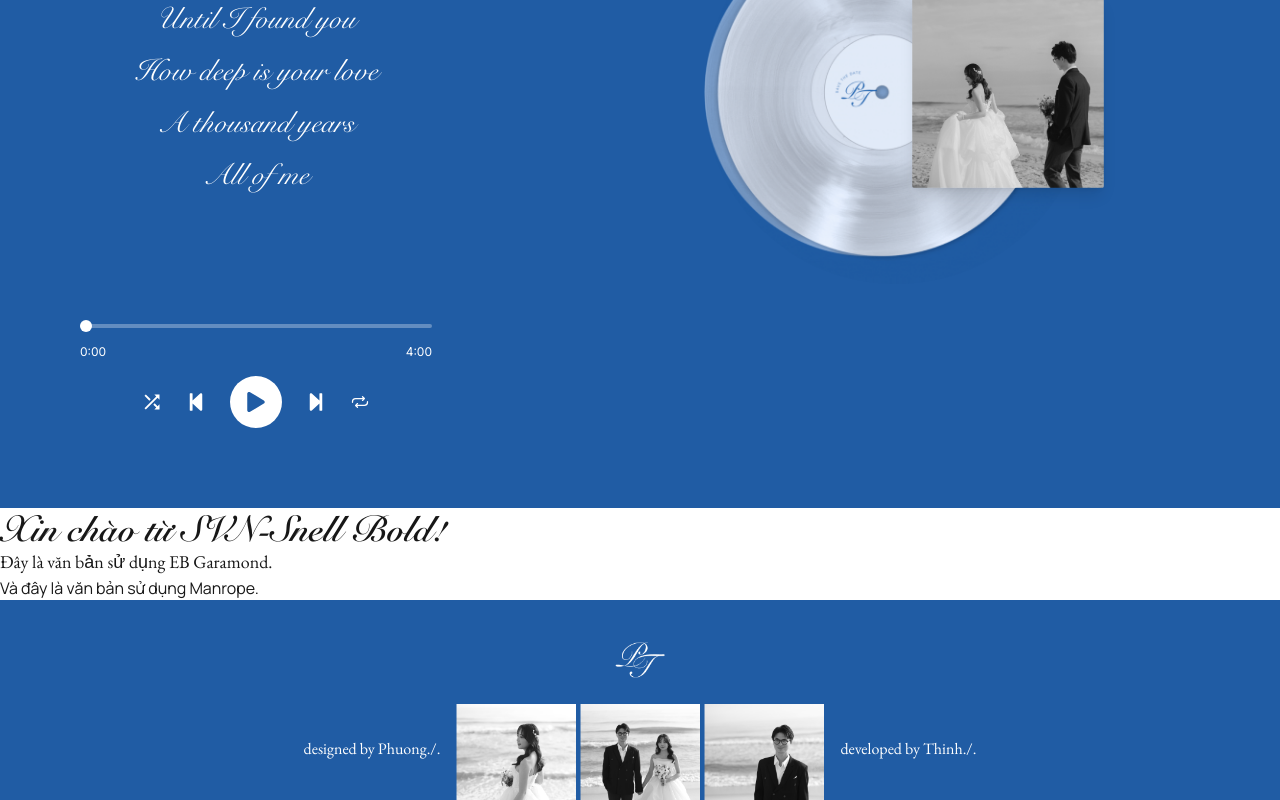
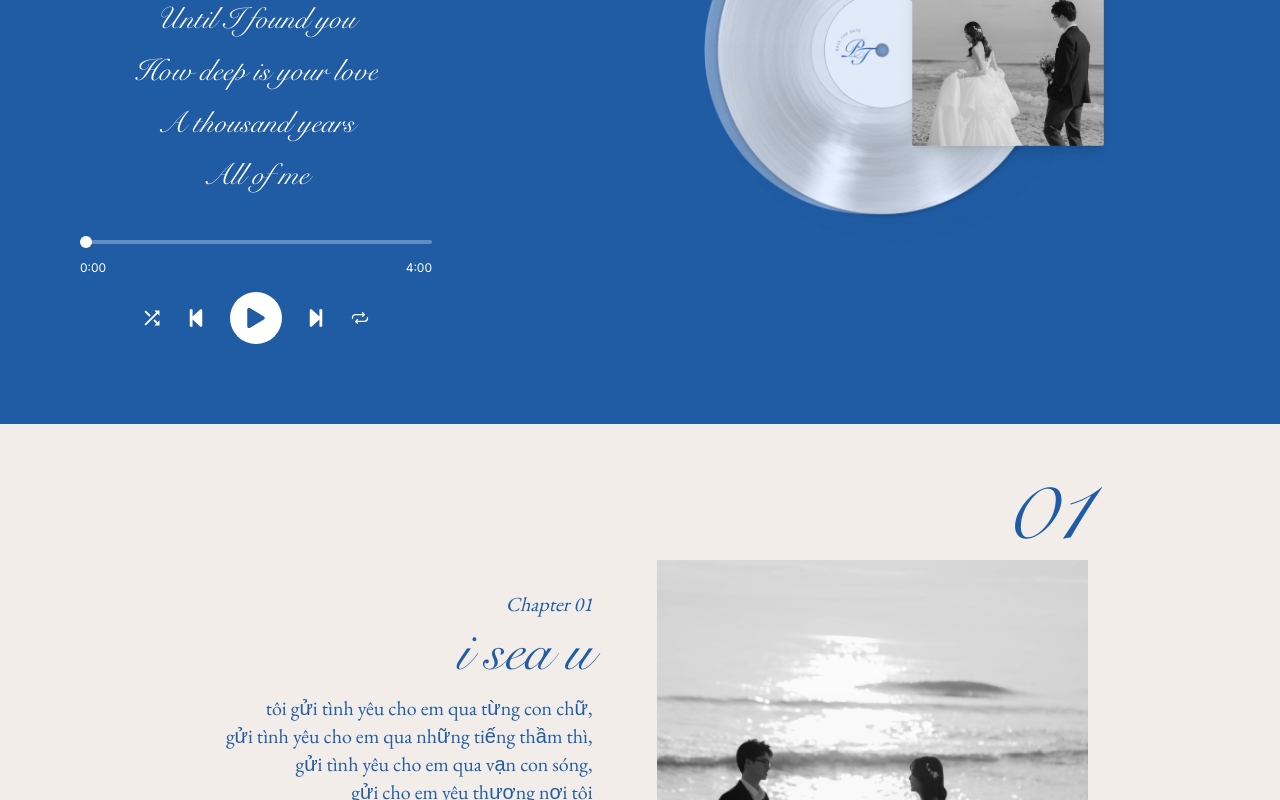
Before and after one commit to tudacoding/wedding-player, a Next.js app: page / in a window 1280 px wide. Shown: the part 1092-1892 px from the top of the page. Built offline with nearby package versions, Linux system fonts and the light colour scheme.

Commit message:
add home chapter

```diff
--- /dev/null
+++ b/src/app/modules/home/HomeChapter.tsx
@@ -0,0 +1,109 @@
+/* eslint-disable react/no-unescaped-entities */
+import Image from "next/image";
+
+const ViewPhotoButton = () => {
+  return (
+    <p className="font-manrope text-sm text-primary mt-8 hover:opacity-80 cursor-pointer">{`VIEW PHOTO ->`}</p>
+  );
+};
+
+const HomeChapter = () => {
+  return (
+    <div className="bg-secondary p-8 flex flex-col items-center pb-20">
+      {/* Chapter 01 */}
+      <div className="w-full max-w-4xl flex justify-between items-center mb-16 gap-8">
+        <div className="w-1/2 pr-8 text-right">
+          <h3 className="text-xl font-eb-garamond italic text-primary">
+            Chapter 01
+          </h3>
+          <h1 className="text-6xl font-svn-snell text-primary mb-4">i sea u</h1>
+          <p className="font-eb-garamond text-xl text-primary">
+            tôi gửi tình yêu cho em qua từng con chữ, <br /> gửi tình yêu cho em
+            qua những tiếng thầm thì,
+            <br /> gửi tình yêu cho em qua vạn con sóng,
+            <br />
+            gửi cho em yêu thương nơi tôi
+          </p>
+          <ViewPhotoButton />
+        </div>
+        <div className="w-1/2">
+          <h2 className="text-8xl font-svn-snell text-primary mb-2 text-right">
+            01
+          </h2>
+          <Image
+            className="w-full"
+            src="/images/wedding/image-1.5.png"
+            alt="Chapter 1"
+            width={400}
+            height={300}
+            objectFit="cover"
+          />
+        </div>
+      </div>
+
+      {/* Chapter 02 */}
+      <div className="w-full max-w-4xl flex justify-between items-center mb-16 gap-8">
+        <div className="w-1/2">
+          <h2 className="text-8xl font-svn-snell text-primary mb-2 text-left">
+            02
+          </h2>
+          <Image
+            className="w-full"
+            src="/images/wedding/image-1.6.png"
+            alt="Chapter 2"
+            width={400}
+            height={300}
+            objectFit="cover"
+          />
+        </div>
+        <div className="w-1/2 pl-8">
+          <h3 className="text-xl font-eb-garamond italic text-primary">
+            Chapter 02
+          </h3>
+          <h1 className="text-6xl font-svn-snell text-primary mb-4">
+            Together
+          </h1>
+          <p className="font-eb-garamond text-xl text-primary">
+            even though every day doesn't go as you wish
+            <br /> and becomes blurry like smoke
+            <br /> there are many paths in front of you
+          </p>
+          <ViewPhotoButton />
+        </div>
+      </div>
+
+      {/* Chapter 03 */}
+      <div className="w-full max-w-4xl flex justify-between items-center gap-8">
+        <div className="w-1/2 pr-8 text-right">
+          <h3 className="text-xl font-eb-garamond italic text-primary">
+            Chapter 03
+          </h3>
+          <h1 className="text-6xl font-svn-snell text-primary mb-4">
+            Present Perfect Continuous
+          </h1>
+          <p className="font-eb-garamond text-xl text-primary">
+            những hành động, sự việc đã diễn ra ở quá khứ,
+            <br /> nhưng vẫn tiếp tục ở hiện tại và tiếp diễn
+            <br /> trong tương lai
+          </p>
+          <ViewPhotoButton />
+        </div>
+        <div className="w-1/2">
+          <h2 className="text-8xl font-svn-snell text-primary mb-2 text-right">
+            03
+          </h2>
+          <Image
+            className="w-full"
+            src="/images/wedding/image-1.7.png"
+            alt="Chapter 3"
+            width={400}
+            height={300}
+            objectFit="cover"
+          />
+        </div>
+      </div>
+    </div>
+  );
+};
+
+export default HomeChapter;
--- a/src/app/modules/home/HomePlayer.tsx
+++ b/src/app/modules/home/HomePlayer.tsx
@@ -46,9 +46,9 @@ const HomePlayer = () => {
   };
 
   return (
-    <div className="flex flex-col md:flex-row bg-primary text-white min-h-screen">
+    <div className="flex flex-col md:flex-row bg-primary text-white">
       {/* Left side: Song list and current song (40%) */}
-      <div className="w-full md:w-2/5 p-20 flex flex-col justify-between">
+      <div className="w-full md:w-2/5 p-20 flex flex-col justify-between items-center">
         <div className="overflow-y-auto text-center mb-8">
           <h2 className="text-2xl italic font-thin font-eb-garamond mb-6">
             Tracklist
@@ -69,7 +69,7 @@ const HomePlayer = () => {
             ))}
           </ul>
         </div>
-        <div className="w-full max-w-md text-center">
+        <div className="w-full max-w-md text-center justify-center">
           <div className="relative w-full h-1 bg-white/30 rounded-full mb-4">
             <div
               className="absolute top-0 left-0 h-full bg-yellow-300 rounded-full"
--- a/src/app/page.tsx
+++ b/src/app/page.tsx
@@ -1,11 +1,13 @@
 import HomeHero from "@/app/modules/home/HomeHero";
 import HomePlayer from "@/app/modules/home/HomePlayer";
+import HomeChapter from "@/app/modules/home/HomeChapter";
 export default function Home() {
   return (
     <div>
       <HomeHero />
       <HomePlayer />
-      <h1 className="text-4xl font-svn-snell font-bold">
+      <HomeChapter />
+      {/* <h1 className="text-4xl font-svn-snell font-bold">
         Xin chào từ SVN-Snell Bold!
       </h1>
       <p className="text-lg font-eb-garamond">
@@ -13,7 +15,7 @@ export default function Home() {
       </p>
       <p className="text-base font-manrope">
         Và đây là văn bản sử dụng Manrope.
-      </p>
+      </p> */}
     </div>
   );
 }
```
